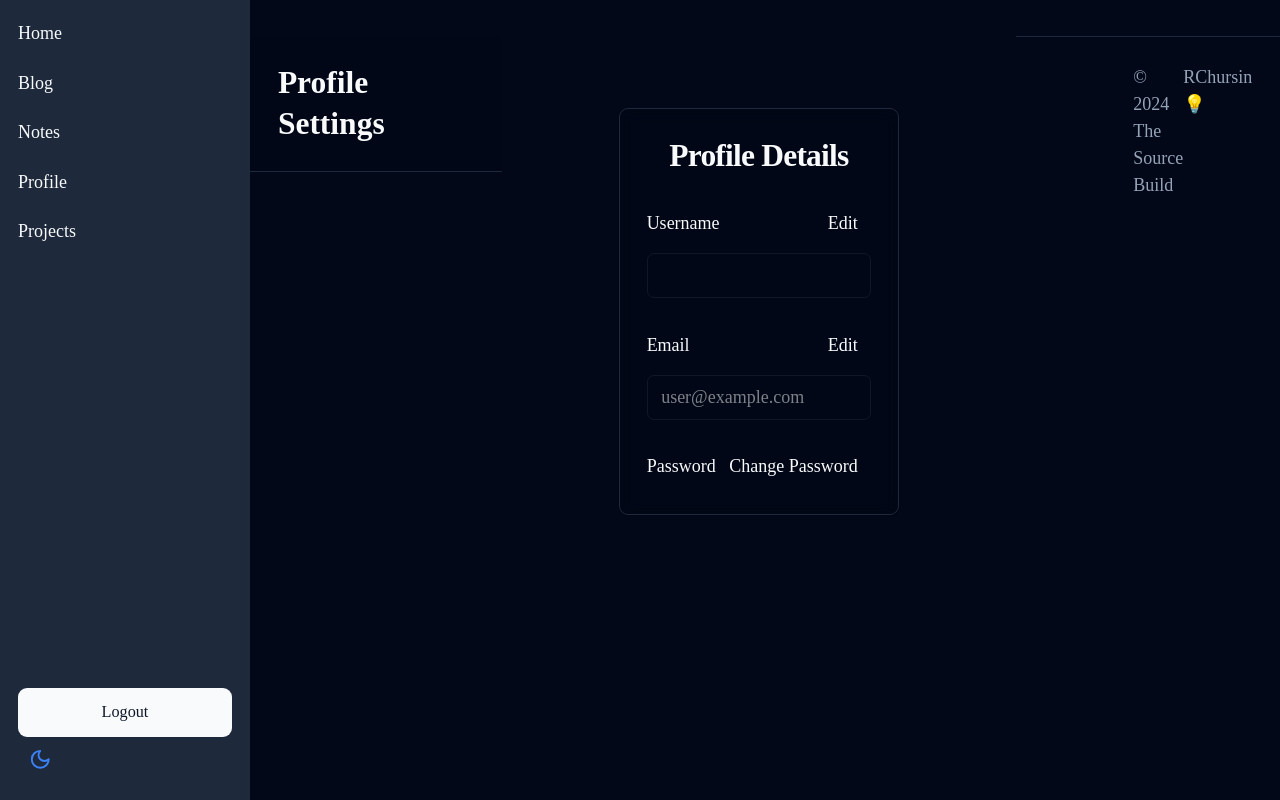
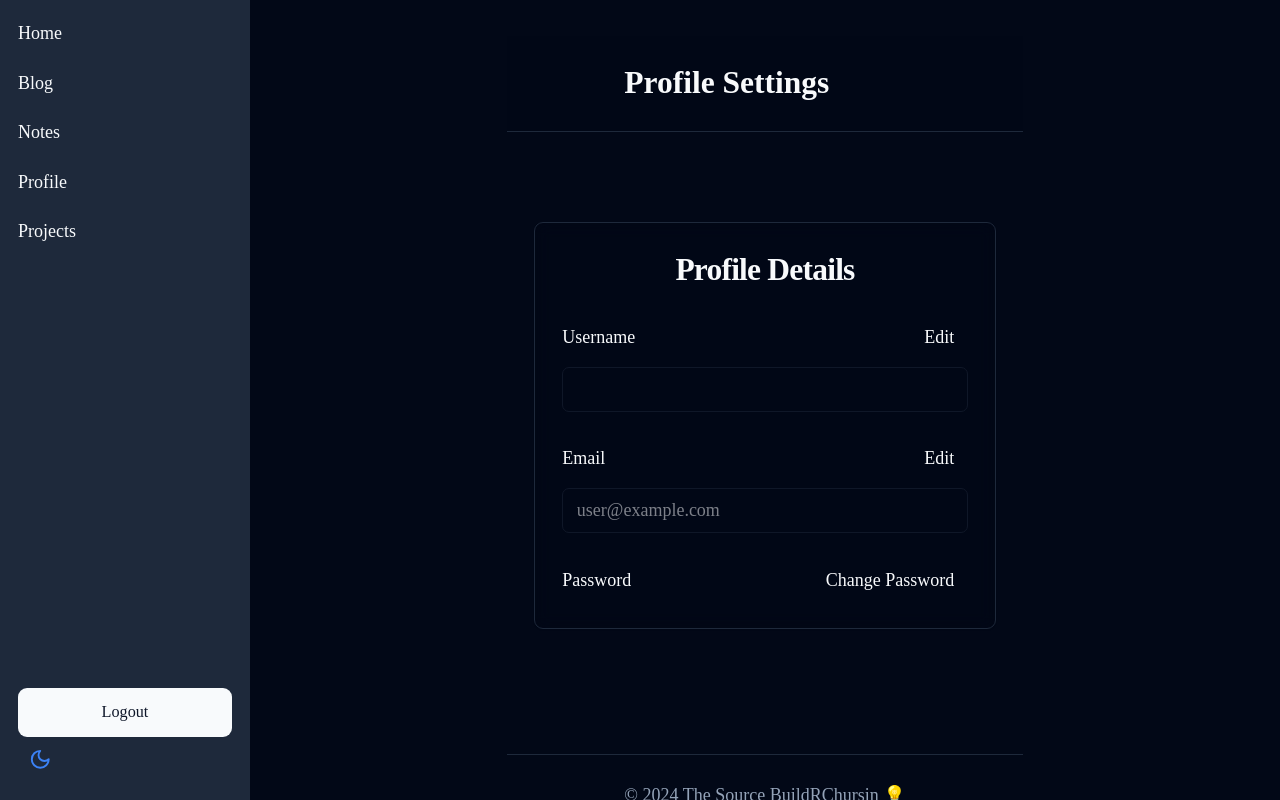
Before and after one commit to RChursin/automation-solution, a Next.js app in the folder apps/nextapp/: page /profile in a window 1280 px wide. Built offline with nearby package versions, Linux system fonts and the light colour scheme; no server answers; sample sign-in values are in the browser's storage.

Commit message:
Profile CSS Fixes

```diff
--- a/apps/nextapp/src/app/(protected)/profile/page.tsx
+++ b/apps/nextapp/src/app/(protected)/profile/page.tsx
@@ -26,17 +26,18 @@ export default function Profile() {
   if (status === 'loading') return <LoadingSpinner />;
 
   return (
-    <>
-      {/* Add bg-background/95 here in JSX */}
+    <div className="flex flex-col min-h-screen bg-background text-foreground">
+      {/* Header */}
       <header className={`${styles.header} bg-background/95`}>
-        <div className="container">
+        <div className="container mx-auto">
           <h2 className={styles.title}>Profile Settings</h2>
         </div>
       </header>
 
-      <section className={styles.profileSection}>
-        <div className="container">
-          {/* Add bg-background/60 here in JSX */}
+      {/* Main Content */}
+      <main className="flex-1 py-10">
+        <div className="container mx-auto px-6">
+          {/* Profile Card */}
           <Card className={`${styles.profileCard} bg-background/60`}>
             <CardHeader>
               <CardTitle className={styles.cardTitle}>Profile Details</CardTitle>
@@ -163,16 +164,15 @@ export default function Profile() {
             </CardContent>
           </Card>
         </div>
-      </section>
+      </main>
 
+      {/* Footer */}
       <footer className={styles.footer}>
-        <div className="container">
-          <div className="flex justify-between text-sm text-muted-foreground">
-            <p>© 2024 The Source Build</p>
-            <p>RChursin 💡</p>
-          </div>
+        <div className="container mx-auto flex justify-between text-sm text-muted-foreground">
+          <p>© 2024 The Source Build</p>
+          <p>RChursin 💡</p>
         </div>
       </footer>
-    </>
+    </div>
   );
 }
--- a/apps/nextapp/src/app/(protected)/profile/profile.module.css
+++ b/apps/nextapp/src/app/(protected)/profile/profile.module.css
@@ -1,7 +1,6 @@
 /* apps/nextapp/src/app/(protected)/profile/profile.module.css */
 
 .header {
-  /* Remove bg-background/95 from @apply and apply it in JSX */
   @apply border-b border-border backdrop-blur p-6;
 }
 
@@ -13,7 +12,6 @@
   @apply p-6;
 }
 
-/* Remove bg-background/60 from @apply and apply it in JSX */
 .profileCard {
   @apply w-full max-w-2xl mx-auto mt-10 rounded-lg border backdrop-blur;
 }
```
